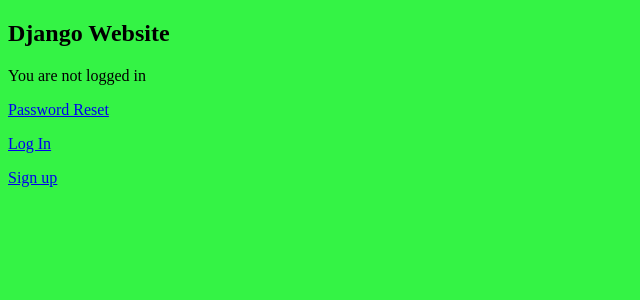
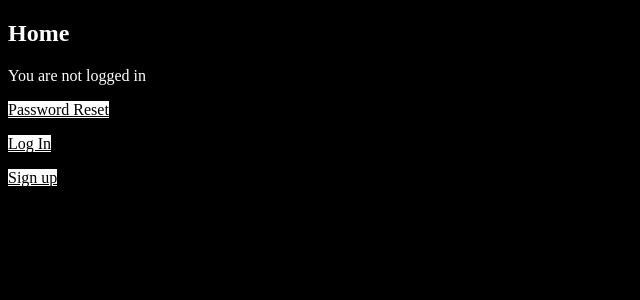
Before and after one commit to LorenzCoder/NewsBlog, a Django app: page / in a window 1280 px wide. Shown: the top 300 px of the page, without its empty margins (0-640 px from the left). Run offline with Django 4.2, Linux system fonts and the light colour scheme.

Commit message:
ein wenig gestylt und paar unnötige zeilen entfernt

```diff
--- a/meinPythonProjekt/meinPythonProjekt/settings.py
+++ b/meinPythonProjekt/meinPythonProjekt/settings.py
@@ -110,7 +110,7 @@ USE_TZ = True
 # Static files (CSS, JavaScript, Images)
 # https://docs.djangoproject.com/en/4.2/howto/static-files/
 
-STATIC_URL = 'static/'
+STATIC_URL = '/static/'
 STATIC_ROOT = BASE_DIR / 'news/static'
 
 # Default primary key field type
--- a/meinPythonProjekt/meinPythonProjekt/templates/news/basis.html
+++ b/meinPythonProjekt/meinPythonProjekt/templates/news/basis.html
@@ -2,7 +2,7 @@
 <!DOCTYPE html>
 <html>
     <head>
-        <link rel="stylesheet" href="{% static 'css/base.css'%}">
+        <link rel="stylesheet" href="{% static 'news/css/base.css'%}">
         <title>Unsere Django-Seite</title>
     </head>
     <body>
--- a/meinPythonProjekt/meinPythonProjekt/templates/news/home.html
+++ b/meinPythonProjekt/meinPythonProjekt/templates/news/home.html
@@ -1,5 +1,5 @@
 {% extends "news/basis.html" %}
-{% block title %}Home{% endblock %}
+{% block titel %}Home{% endblock %}
 
 {% block inhalt %}
 {% if user.is_authenticated %}
--- a/meinPythonProjekt/news/static/news/css/base.css
+++ b/meinPythonProjekt/news/static/news/css/base.css
@@ -1,3 +1,13 @@
 html {
-    background-image: url('../images/backgroundImage.jpg');
+    /* background-image: url('images/backgroundImage.jpg'); */
+    background-color: #000000;
+    color: #ffffff;
 }
+a {
+    background-color: #ffffff;
+    color: #000000;
+}
+a:hover {
+    color: #ff0000;
+    background-color: #00008b;
+}
```
Also changed, not shown: meinPythonProjekt/meinPythonProjekt/templates/news/meldung_detail.html (+3 -14 lines), meinPythonProjekt/meinPythonProjekt/templates/news/meldungen.html (+3 -13 lines), meinPythonProjekt/db.sqlite3, 2 other files.
